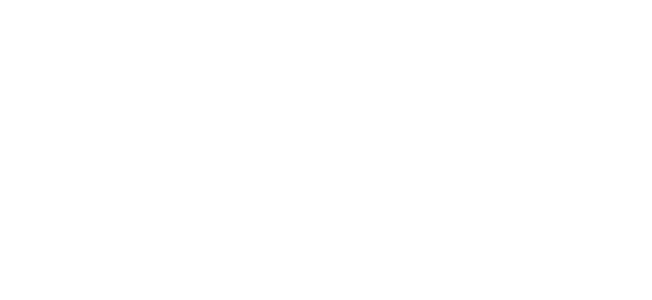
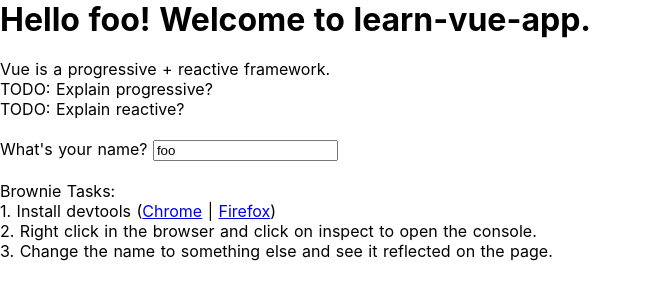
Before and after one commit to swapagarwal/learn-vue-app, a Nuxt app: page /introduction in a window 1280 px wide. Before the commit this address had no page. Shown: the top 300 px of the page, without its empty margins (0-652 px from the left). Built offline with nearby package versions, Linux system fonts and the light colour scheme.

Commit message:
add introduction to vue

```diff
--- /dev/null
+++ b/pages/introduction.vue
@@ -0,0 +1,34 @@
+<template>
+  <div class='tutorial'>
+    <h1>
+      Hello {{ name }}! Welcome to learn-vue-app.
+    </h1>
+    <br>
+    Vue is a progressive + reactive framework.
+    <br>
+    TODO: Explain progressive?
+    <br>
+    TODO: Explain reactive?
+    <br><br>
+    What's your name? <input v-model='name'>
+    <br><br>
+    Brownie Tasks:
+    <br>1. Install devtools (<a href='https://chrome.google.com/webstore/detail/vuejs-devtools/nhdogjmejiglipccpnnnanhbledajbpd' target='_blank'>Chrome</a> | <a href='https://addons.mozilla.org/en-US/firefox/addon/vue-js-devtools/' target='_blank'>Firefox</a>)
+    <br>2. Right click in the browser and click on inspect to open the console.
+    <br>3. Change the name to something else and see it reflected on the page.
+  </div>
+</template>
+
+<script>
+  export default {
+    data() {
+      return {
+        name: 'foo'
+      }
+    }
+  }
+</script>
+
+<style scoped>
+
+</style>
```
